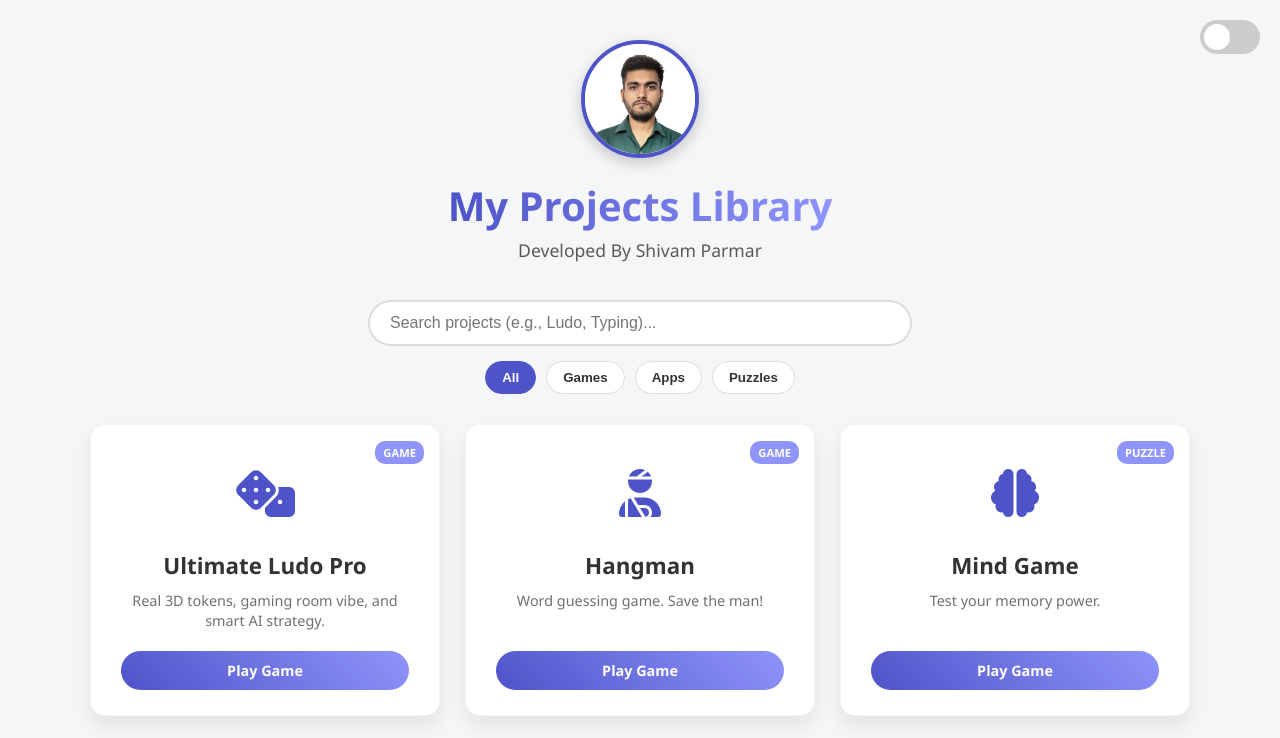
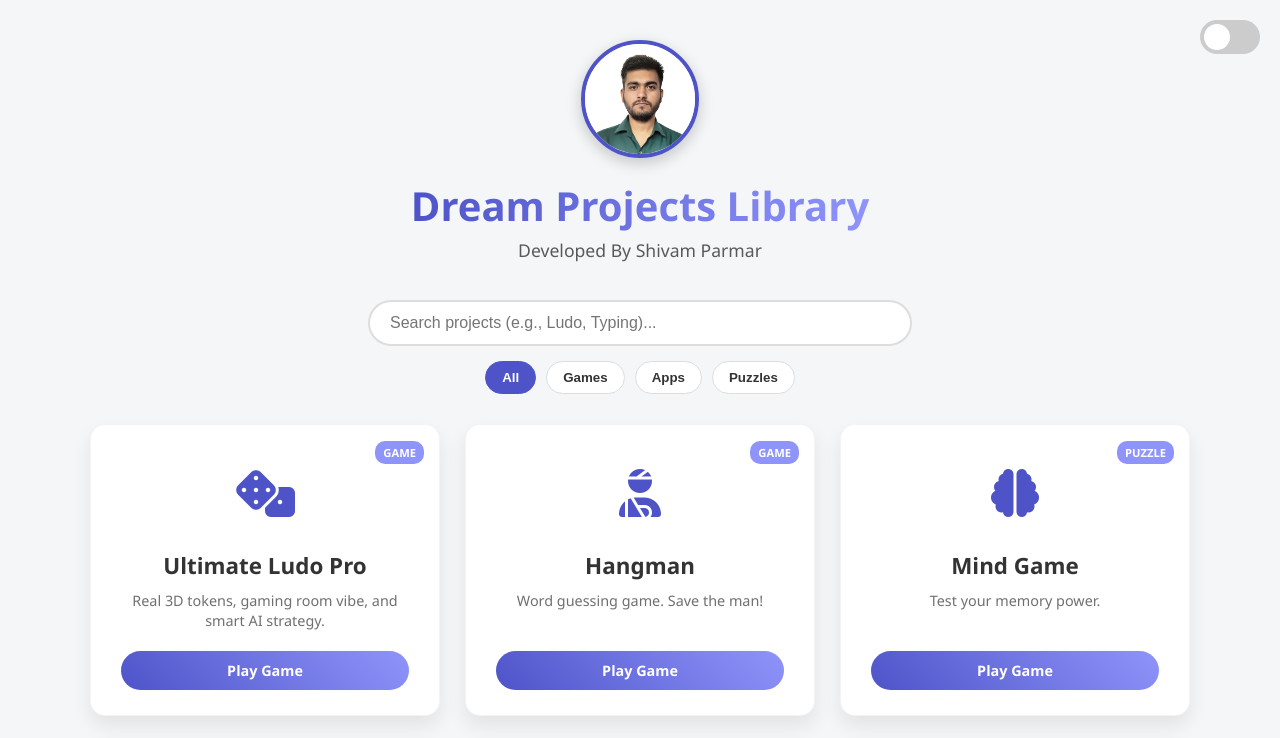
Before and after one commit to Shivaaay332/Dream-Project-Library, a plain HTML site: page index.html in a window 1280 px wide. Shown: the top 738 px of the page. Drawn offline with Linux system fonts and the light colour scheme.

Commit message:
Update index.html

```diff
--- a/index.html
+++ b/index.html
@@ -286,7 +286,7 @@
     <header>
         <div class="profile-container">
             <img src="profile.jpg" alt="Shivam Parmar" class="profile-pic" onerror="this.src='https://cdn-icons-png.flaticon.com/512/4140/4140048.png'">
-            <h1>My Projects Library</h1>
+            <h1>Dream Projects Library</h1>
             <p class="developer-name">Developed By Shivam Parmar</p>
         </div>
     </header>
@@ -467,4 +467,5 @@
     </script>
 
 </body>
+
 </html>
```
